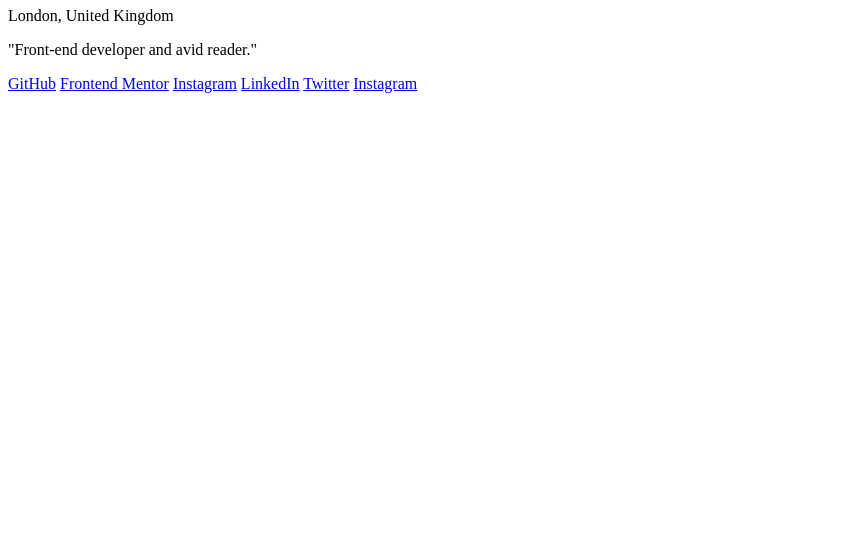
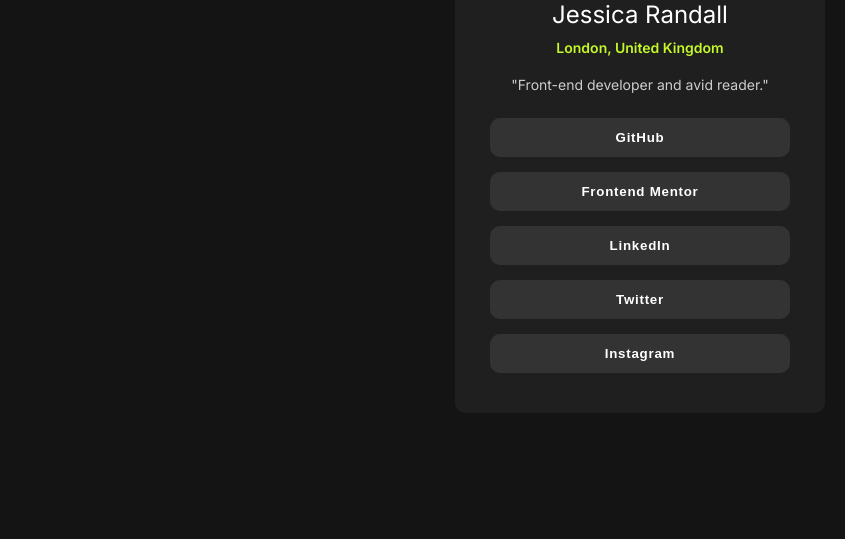
Before and after one commit to End-Us3r/Social-Links-Profile-Main-Project, a plain HTML site: page index.html in a window 1280 px wide. Shown: the part 261-800 px from the top of the page, without its empty margins (0-845 px from the left). Drawn offline with Linux system fonts and the light colour scheme.

Commit message:
Finished Frontend Project

```diff
--- a/index.html
+++ b/index.html
@@ -5,22 +5,27 @@
   <meta name="viewport" content="width=device-width, initial-scale=1.0"> <!-- displays site properly based on user's device -->
 
   <link rel="icon" type="image/png" sizes="32x32" href="./assets/images/favicon-32x32.png">
+  <link rel="stylesheet" type="text/css" href="../Social-Links-Profile-Main-Project/stylesheet.css"> <!-- link to CSS file -->
+  <link rel="preconnect" href="https://fonts.googleapis.com">
+  <link rel="preconnect" href="https://fonts.gstatic.com" crossorigin>
+  <link href="https://fonts.googleapis.com/css2?family=Inter:ital,opsz,wght@0,14..32,100..900;1,14..32,100..900&display=swap" rel="stylesheet">
 
   <title>Frontend Mentor | Social links profile</title>
 </head>
 <body>
-  <img src="../Social-Links-Profile-Main-Project/assets/images/avatar-jessica.jpeg" alt="Header image" class="hero-image">
   <div class="container">
+    <img src="../Social-Links-Profile-Main-Project/assets/images/avatar-jessica.jpeg" alt="Header image" class="hero-image">
     <h1>Jessica Randall</h1>
     <p>London, United Kingdom</p>
     <p>"Front-end developer and avid reader."</p>
     <div class="social-links">
-      <a href="#" class="social-link">GitHub</a>
-      <a href="#" class="social-link">Frontend Mentor</a>
-      <a href="#" class="social-link">Instagram</a>
-      <a href="#" class="social-link">LinkedIn</a>
-      <a href="#" class="social-link">Twitter</a>
-      <a href="#" class="social-link">Instagram</a>
+      <ul>
+        <li><button href="#" class="social-link">GitHub</button></li>
+        <li><button href="#" class="social-link">Frontend Mentor</button></li>
+        <li><button href="#" class="social-link">LinkedIn</button></li>
+        <li><button href="#" class="social-link">Twitter</button></li>
+        <li><button href="#" class="social-link">Instagram</button></li>
+      </ul>
     </div>
 </body>
 </html>
--- a/stylesheet.css
+++ b/stylesheet.css
@@ -7,24 +7,45 @@
     --green-default: hsl(75, 94%, 57%);
     --white-default: hsl(0, 0%, 100%);
     --font-size-default: 14px;
+    --font-family-default: 'Inter', sans-serif;
 
 }
 body {
+    display: flex;
+    flex-direction: column;
+    justify-content: center;
+    align-items: center;
+    min-height: 100vh;
     margin: 0;
     padding: 0;
-    font-family: Arial, sans-serif;
+    font-family: var(--font-family-default);
+    font-size: var(--font-size-default);
     background-color: var(--grey-900);
     color: var(--white-default);
 }
 
-h1, h2, h3, h4, h5, h6 {
-    margin: 0;
+h1 {
+    margin-top: 15px;
+    margin-bottom: 0;
     padding: 0;
+    font-size: 24px;
+    font-weight: 400;
 }
 
 p {
     margin: 0;
-    padding: 0;
+    padding: 10px 0;
+}
+
+div.container > p:first-of-type {
+   color: var(--green-default);
+   font-weight: 600;;
+}
+
+div.container > p:last-of-type {
+   color: var(--white-default);
+   font-weight: 400;
+   filter: brightness(0.8);
 }
 
 a {
@@ -33,26 +54,57 @@ a {
 }
 
 ul {
+    display: flex;
+    flex-direction: column;
+    gap: 15px;
     list-style: none;
     padding: 0;
     margin: 0;
 }
 
+li {
+    margin: 0;
+    padding: 0;
+}
+
 .container {
-    width: 90%;
-    max-width: 1200px;
+    display: flex;
+    flex-direction: column;
+    justify-content: center;
+    align-items: center;
+    background-color: var(--grey-800);
     margin: 0 auto;
+    padding: 25px 35px;
+    border-radius: 10px;
+    width: 300px;
+}
+
+.social-links {
+    width: 100%;
+    margin: 15px 0;
+}
+
+img {
+    border-radius: 100%;
+    height: auto;
+    width: 75px;
+    padding: 10px 0;
+
 }
 
 button {
     cursor: pointer;
     border: none;
-    padding: 10px 15px;
-    background-color: #007BFF;
+    padding: 12px 0;
+    background-color: var(--grey-700);
     color: #fff;
-    border-radius: 5px;
+    border-radius: 10px;
+    width: 100%;
+    font-weight: 600;
+    letter-spacing: 0.75px;
 }
 
 button:hover {
-    background-color: #0056b3;
+    background-color: var(--green-default);
+    color: var(--grey-900);
 }
```
